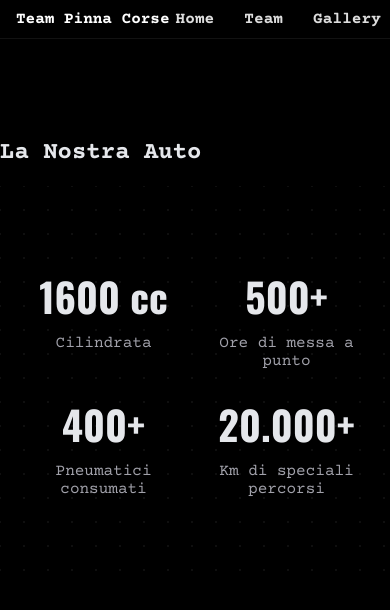
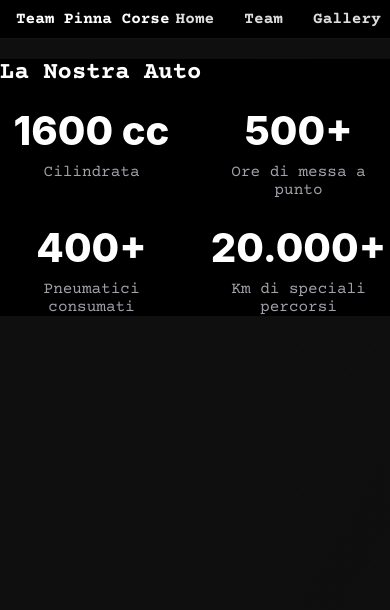
Before and after one commit to GioeleFriggia/hap-rally-js--1--main, a Next.js app: page /Auto in a window 390 px wide. Shown: the top 610 px of the page. Built offline with nearby package versions, Linux system fonts and the light colour scheme.

Commit message:
feat(theme): restore dark rally style and responsive gallery

```diff
--- a/styles/font-global.css
+++ b/styles/font-global.css
@@ -1,25 +1,24 @@
 /* ============================
    FONT GLOBALE: Courier Prime
-   (typewriter pulito, leggibile)
    ============================ */
 
 :root {
-  /* next/font espone --font-typewriter da layout.js */
-  --font-typewriter-fallback: "Cutive Mono", "IBM Plex Mono", ui-monospace,
+  --font-typewriter: CourierPrime, "Courier Prime", ui-monospace,
     "SFMono-Regular", Menlo, Monaco, Consolas, "Liberation Mono", "Courier New",
     Courier, monospace;
 }
 
-/* Applica il font a tutto il testo principale */
+/* Forza il font globalmente */
 html,
-body {
-  font-family: var(--font-typewriter), var(--font-typewriter-fallback);
+body,
+.rally-theme {
+  font-family: var(--font-typewriter) !important;
   text-rendering: optimizeLegibility;
   -webkit-font-smoothing: antialiased;
   -moz-osx-font-smoothing: grayscale;
 }
 
-/* Elementi testuali (non tocca griglie/immagini) */
+/* Elementi testuali */
 p,
 li,
 a,
@@ -47,28 +46,28 @@ code,
 pre,
 kbd,
 samp {
-  font-family: var(--font-typewriter), var(--font-typewriter-fallback);
+  font-family: var(--font-typewriter) !important;
 }
 
-/* Pesi e micro-tuning */
 h1,
 h2,
-h3 {
-  font-weight: 700;
-} /* titoli più “presenti” */
+h3,
 h4,
 h5,
 h6 {
   font-weight: 700;
 }
+
 p,
 li {
   letter-spacing: 0.1px;
 }
 
-/* Mantieni la gallery stabile: niente line-height ereditato nelle card */
+/* Evita che la gallery si deformi */
 .gd-card,
 .gd-grid,
-.gd-skeleton {
+.gd-skeleton,
+.gd-masonry,
+.gd-masonry-item {
   line-height: 0;
 }
--- a/styles/globals.css
+++ b/styles/globals.css
@@ -1,160 +1,100 @@
-@import url("https://fonts.googleapis.com/css2?family=Inter:wght@300;400;600;800&family=Oswald:wght@400;600;700&display=swap");
-* {
-  box-sizing: border-box;
+/* ===== THEME: RALLY DARK ASPHALT ===== */
+
+:root {
+  --asphalt: #0f0f0f;
+  --yellow: #ffe600;
 }
+
+/* Base scura */
 html,
-body,
-:root {
-  height: 100%;
-}
 body {
   margin: 0;
-  font-family: Inter, system-ui, -apple-system, Segoe UI, Roboto, Arial,
-    sans-serif;
-  background: #000;
-  color: #e5e7eb;
+  padding: 0;
+  background: var(--asphalt);
+  color: #fff;
+  font-family: var(--font-typewriter), monospace;
 }
-.container {
-  max-width: 1200px;
-  margin: 0 auto;
-  padding: 0 24px;
-}
-.section {
-  padding: 80px 0;
-}
-.bg-grid {
+
+/* Overlay di grana tipo asfalto */
+.rally-theme::after {
+  content: "";
+  position: fixed;
+  inset: 0;
+  pointer-events: none;
+  z-index: 0;
   background-image: radial-gradient(
-    rgba(255, 255, 255, 0.06) 1px,
+    rgba(255, 255, 255, 0.05) 1px,
     transparent 1px
   );
-  background-size: 24px 24px;
-  background-position: -12px -12px;
-}
-.button {
-  display: inline-flex;
-  align-items: center;
-  gap: 8px;
-  padding: 12px 20px;
-  border-radius: 12px;
-  border: 1px solid #3f3f46;
-  background: #fff;
-  color: #000;
-  font-weight: 600;
-  text-decoration: none;
-}
-.button--ghost {
-  background: transparent;
-  color: #e5e7eb;
-}
-.nav-blur {
-  backdrop-filter: blur(8px);
-  -webkit-backdrop-filter: blur(8px);
-}
-.shadow-glow {
-  box-shadow: 0 0 40px rgba(63, 91, 255, 0.35);
+  background-size: 18px 18px;
+  opacity: 0.25;
 }
 
-/* Utility */
-.center {
-  display: flex;
-  align-items: center;
-  justify-content: center;
-}
-.grid {
-  display: grid;
-  gap: 24px;
-}
-.card {
-  background: rgba(24, 24, 27, 0.7);
-  border: 1px solid #27272a;
-  border-radius: 16px;
-  overflow: hidden;
-}
-.card-hover {
-  transition: transform 0.3s ease, box-shadow 0.3s ease;
-}
-.card-hover:hover {
-  transform: translateY(-4px);
-  box-shadow: 0 10px 30px rgba(0, 0, 0, 0.5);
+/* Speed lines */
+.rally-theme::before {
+  content: "";
+  position: fixed;
+  inset: 0;
+  pointer-events: none;
+  z-index: 0;
+  background-image: linear-gradient(
+    120deg,
+    rgba(255, 255, 255, 0.05) 0%,
+    transparent 60%
+  );
+  background-size: 300% 300%;
+  animation: moveLines 20s linear infinite;
+  opacity: 0.15;
 }
 
-/* Animations */
-@keyframes float {
+@keyframes moveLines {
   from {
-    transform: translateY(0);
-  }
-  50% {
-    transform: translateY(-6px);
+    background-position: 0 0;
   }
   to {
-    transform: translateY(0);
-  }
-}
-@keyframes marquee {
-  from {
-    transform: translateX(0);
-  }
-  to {
-    transform: translateX(-50%);
+    background-position: 100% 100%;
   }
 }
 
-/* Responsive helpers */
-@media (min-width: 768px) {
-  .grid-2 {
-    grid-template-columns: 1fr 1fr;
-  }
-  .grid-3 {
-    grid-template-columns: repeat(3, 1fr);
-  }
-  .text-hero {
-    font-size: 56px;
-  }
-}
-@media (min-width: 1024px) {
-  .text-hero {
-    font-size: 72px;
-  }
+/* Layout principale */
+main {
+  position: relative;
+  z-index: 2;
+  min-height: 100vh;
+  padding-bottom: 40px;
 }
 
-/* Link reset */
-a {
-  color: inherit;
+/* Correzione sfondo e testi in sezioni */
+section,
+.gd-wrap,
+.gallery-page,
+.gallery-container {
+  background-color: #000 !important;
+  color: #fff !important;
 }
 
-/* Scrollbar subtle */
-::-webkit-scrollbar {
-  height: 10px;
-  width: 10px;
-}
-::-webkit-scrollbar-thumb {
-  background: #27272a;
-  border-radius: 10px;
+/* Pulsanti e tab */
+button,
+.gd-tab {
+  font-family: var(--font-typewriter);
+  border: none;
+  cursor: pointer;
 }
 
-/* file-specific styles are in components/*.css */
-/* ——— Sicurezze anti-overlay che coprono la navbar ——— */
-
-/* Se usi overlay di tema (grana/speed lines), non devono prendere i click */
-.rally-theme::before,
-.rally-theme::after {
-  pointer-events: none;
+.gd-tab.active {
+  background-color: var(--yellow) !important;
+  color: #000 !important;
 }
 
-/* Eventuali sezioni “full-screen” NON devono coprire la navbar */
-.gd-wrap,
-.gd-grid,
-.gd-album,
-.hero,
-.section,
-.page {
-  position: relative;
-  z-index: 1; /* sotto la navbar, sopra il background */
+/* Immagini gallery */
+.gd-card img {
+  display: block;
+  width: 100%;
+  border-radius: 12px;
+  box-shadow: 0 0 8px rgba(255, 255, 255, 0.08);
+  transition: transform 0.25s ease;
 }
 
-/* La lightbox quando è aperta deve stare sopra TUTTO (compresa navbar),
-   ma quando è chiusa non esiste nel DOM, quindi non blocca */
-.gd-lightbox {
-  z-index: 99999; /* sotto la navbar (100000) per permettere click sulla nav?
-                         Se vuoi che la lightbox stia SOPRA la navbar, porta a 200000 */
+.gd-card img:hover {
+  transform: scale(1.03);
 }
```
